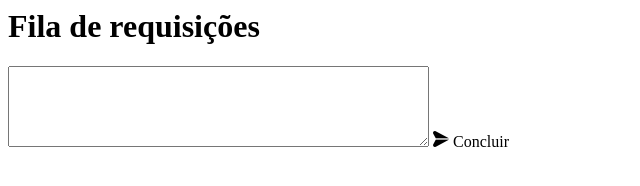
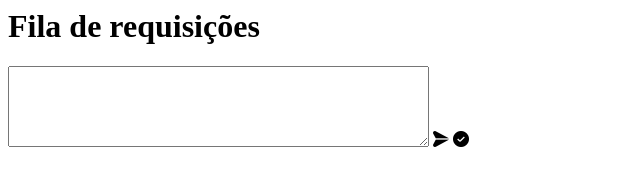
Before and after one commit to ni-ela/js-queue, a website: page queue.html in a window 1280 px wide. Shown: the full height of the page, 0-640 px from the left. Drawn offline with nearby package versions, Linux system fonts and the light colour scheme.

Commit message:
adjust simple squeme

```diff
--- a/index.js
+++ b/index.js
@@ -53,6 +53,7 @@ const queue = new RequestsQueue()
 function createRequest() {
 	let prompt = document.getElementById('prompt').value
 	queue.enqueue(prompt)
+	document.getElementById('prompt').value = ''
 	queue.print;
 }
 
--- a/queue.html
+++ b/queue.html
@@ -12,6 +12,6 @@
     </ul>
 
     <button class="btn" onclick="createRequest()"><i class="fi fi-ss-paper-plane-top"></i></button>
-    <button class="btn" onclick="atende()">Concluir</button>
+    <button class="btn" onclick="atende()"><i class="fi fi-ss-check-circle"></i></button>
 </body>
 </html>
```
